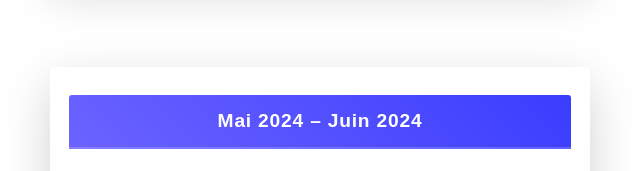
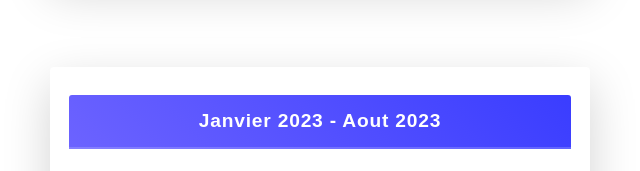
Before and after one commit to Lonz25/Lonz25.github.io, a website: page index.html in a window 1280 px wide. Shown: the part 2935-3106 px from the top of the page, 320-960 px from the left. Drawn offline with nearby package versions, Linux system fonts and the light colour scheme; some packages are replaced by stand-ins of ours.

Commit message:
Add files via upload

```diff
--- a/index.html
+++ b/index.html
@@ -338,7 +338,7 @@ The above copyright notice and this permission notice shall be included in all c
               <div class="card mb-3 shadow-lg border-0 rounded" style="height: 88%; transition: transform 0.3s, box-shadow 0.3s;">
                 <div class="card-header"
                      style="background: linear-gradient(45deg, #6c63ff, #3a3dff); color: white; font-weight: bold; font-size: 1.2rem; text-align: center;">
-                     Mai 2024 – Juin 2024
+                     Janvier 2023  - Aout 2023
                 </div>
                 <div class="card-body" style="font-family: 'Roboto', sans-serif;">
                   <h5 class="card-title" style="color: #333; font-weight: bold;">Commis de Cuisine au restaurant Rural by Marc Veyrat</h5>
```
